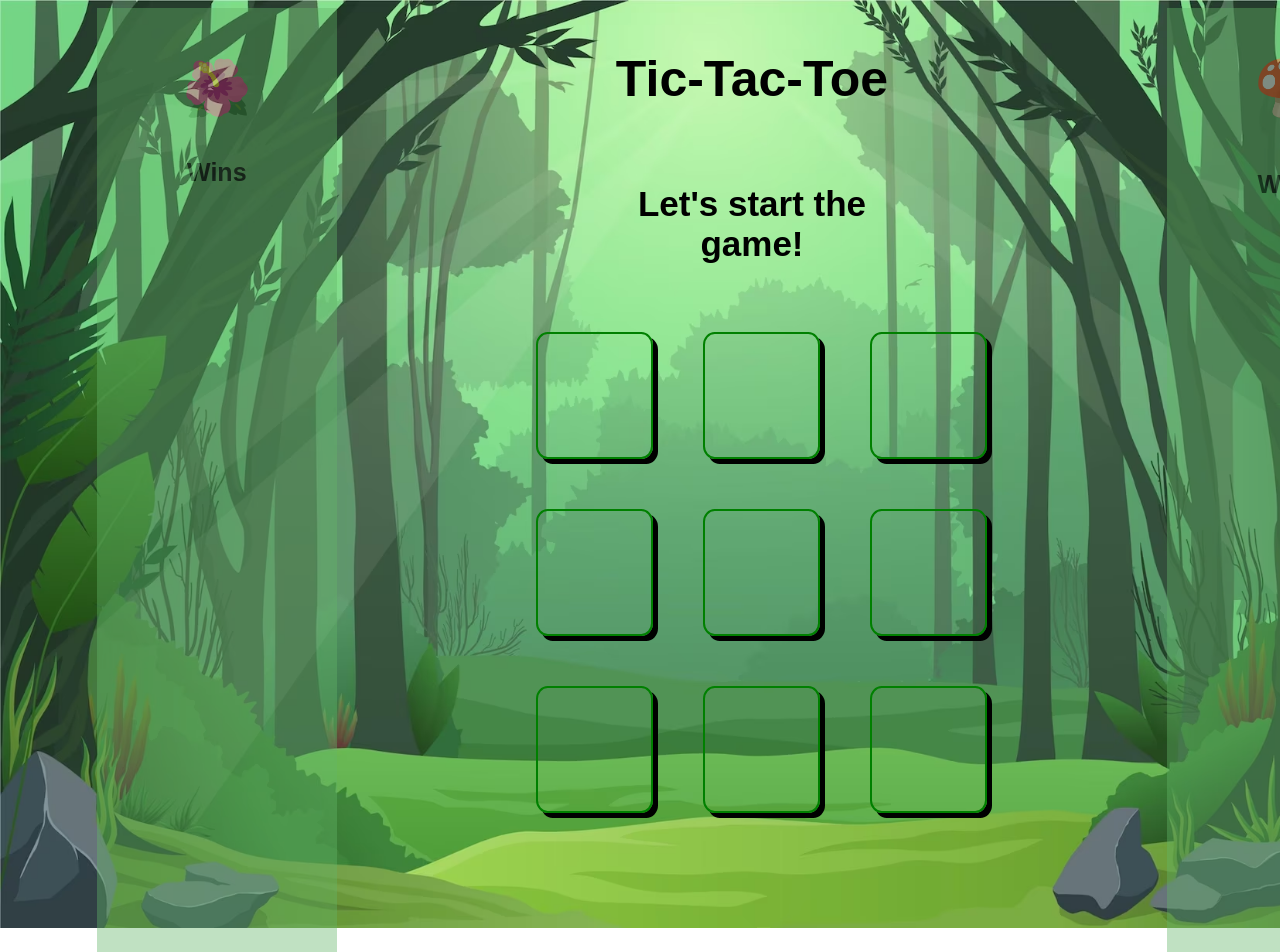
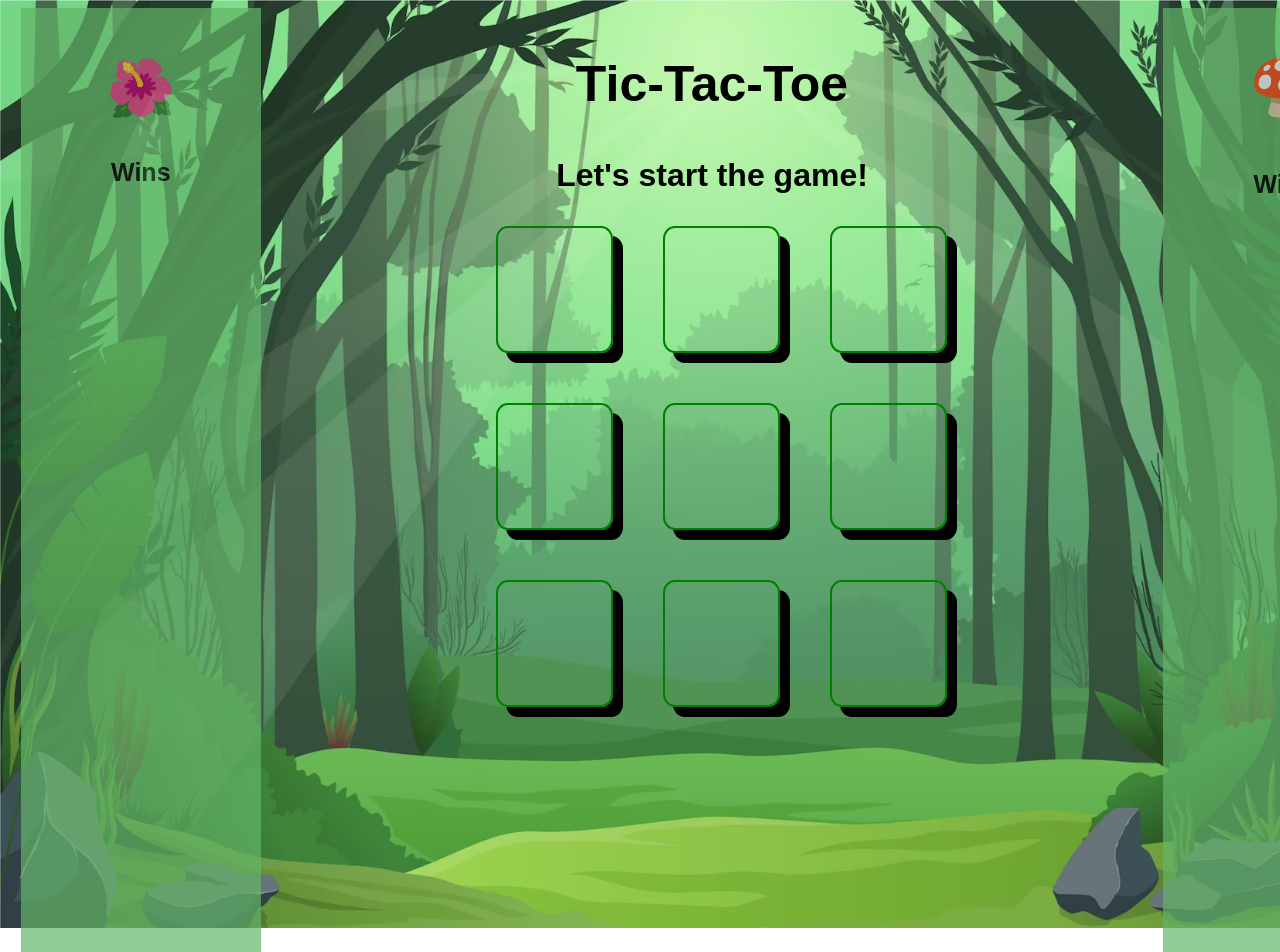
Before and after one commit to Jnguyen615/Tic-Tac-Toe, a plain HTML site: page index.html in a window 1280 px wide. Shown: the top 952 px of the page. Drawn offline with Linux system fonts and the light colour scheme; a web font is replaced by a local one.

Commit message:
Refactor: clean up css

```diff
--- a/styles.css
+++ b/styles.css
@@ -10,8 +10,8 @@ body {
 
 .player1 {
   background-color: #63b568;
-  opacity: .4;
-  margin-left: -10em;
+  opacity: .7;
+  margin-left: -17em;
   height: 59em;
   width: 15em;
   align-items: center;
@@ -19,10 +19,10 @@ body {
 
 .player2 {
   background-color:#63b568;
-  opacity: .4;
+  opacity: .7;
   height:59em;
   width: 15em;
-  margin-right: 1em;
+  margin-right: -1em;
   align-items: center;
 }
 
@@ -46,18 +46,18 @@ body {
 
 h1, h4{
   font-size: 25px;
-
-
 }
 
 h2 {
   text-align: center;
   font-size: 50px;
+  margin-top: 14%
 }
 
 h3 {
   text-align: center;
-  font-size: 35px;
+  font-size: 32px;
+  margin-top: 1%
 }
 
 p {
@@ -73,7 +73,6 @@ span {
   grid-template-columns: repeat(3, 1fr);
   grid-template-rows: repeat(3, 1fr);
   justify-items: center;
-  margin-top: 10%;
   margin-left: -15%;
   gap: 50px;
 }
@@ -85,7 +84,7 @@ span {
   display: flex;
   justify-content: center;
   border-radius: 10%;
-  box-shadow: 5px 5px;
+  box-shadow: 10px 10px;
   font-size: 65px
 }
 
```
